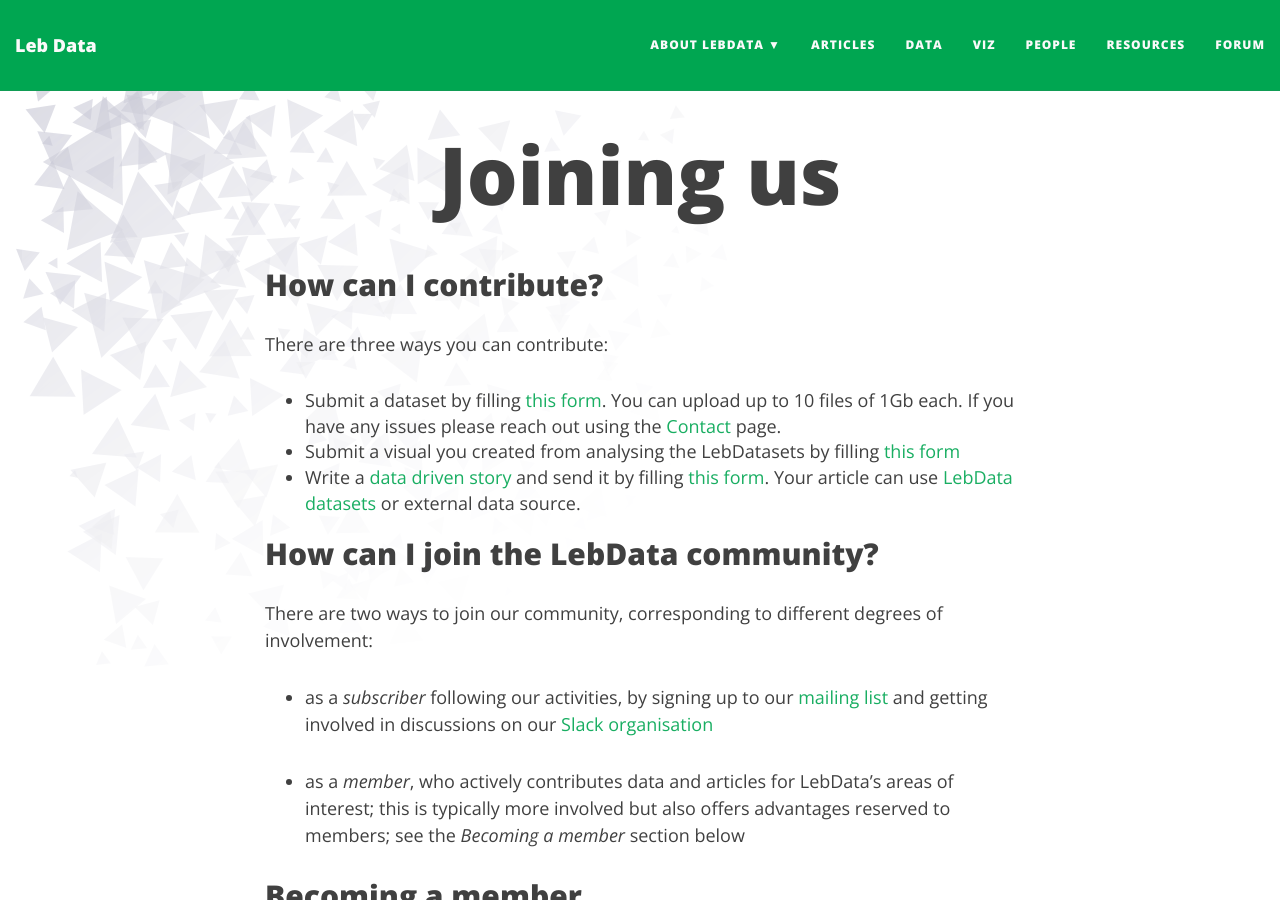
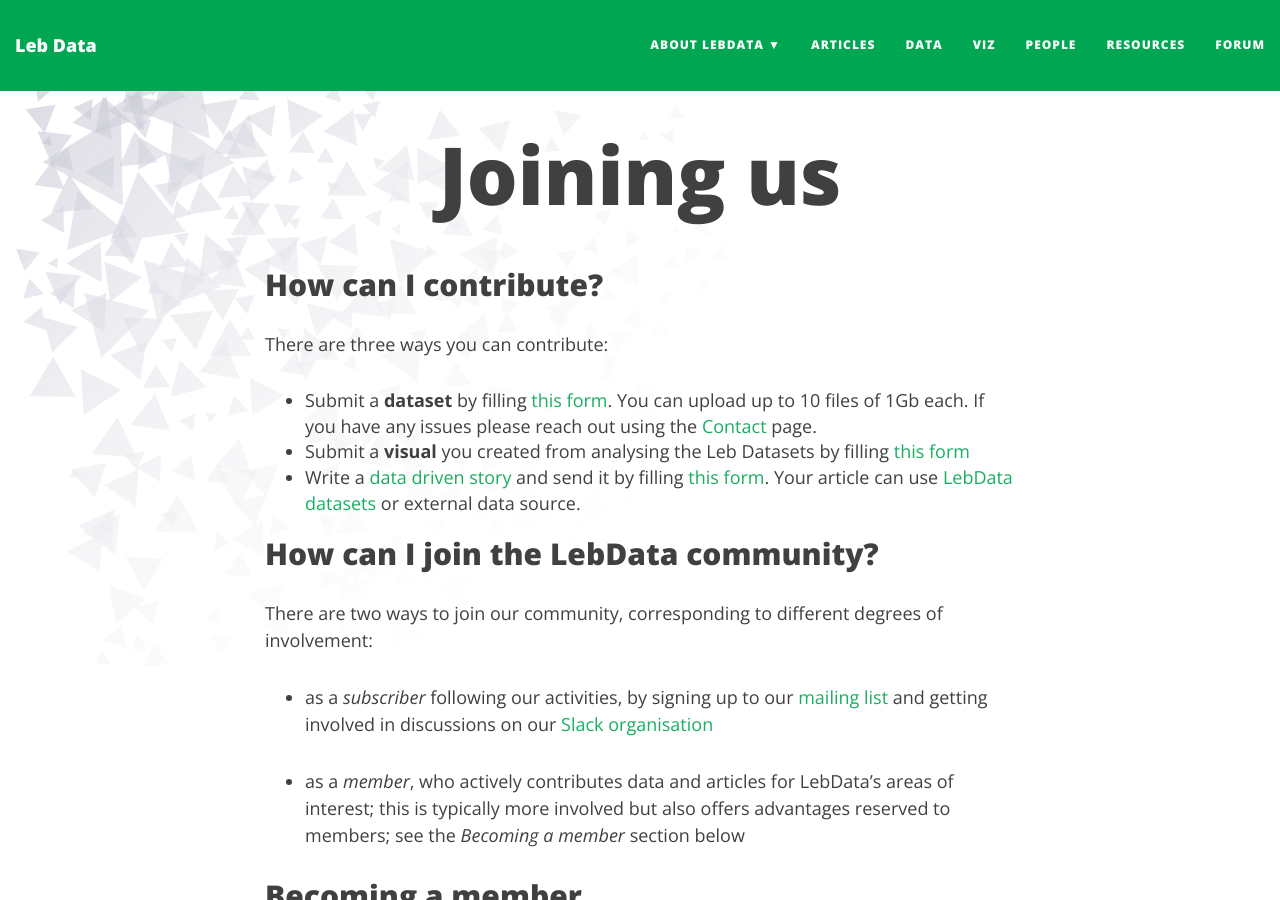
Before and after one commit to alitarraf/lebdata, a Jekyll site: the page built from join.md, in a window 1280 px wide and 900 px high. Built offline with Jekyll 4.4.1, drawn with Linux system fonts in a browser that asks for light colours; nearby versions of some CDN libraries; some of the changed text lies outside the part shown.

Commit message:
Update join.md

```diff
--- a/join.md
+++ b/join.md
@@ -4,8 +4,8 @@ title: Joining us
 ## How can I contribute?
 
 There are three ways you can contribute:
-- Submit a dataset by filling [this form](https://forms.gle/qhhbEbHBeo9fDKs4A). You can upload up to 10 files of 1Gb each. If you have any issues please reach out using the [Contact](/contact) page.
-- Submit a visual you created from analysing the LebDatasets by filling [this form](https://forms.gle/L9EFxRWQCNEGybVy5)
+- Submit a **dataset** by filling [this form](https://forms.gle/qhhbEbHBeo9fDKs4A). You can upload up to 10 files of 1Gb each. If you have any issues please reach out using the [Contact](/contact) page.
+- Submit a **visual** you created from analysing the Leb Datasets by filling [this form](https://forms.gle/L9EFxRWQCNEGybVy5)
 - Write a [data driven story](https://buzzsumo.com/blog/how-to-write-data-driven-stories-5-core-narratives/) and send it by filling [this form](https://forms.gle/uNZNatddVNurR43S8). Your article can use [LebData datasets](/data) or external data source.
 
 ## How can I join the LebData community?
```
Also changed, not shown: other parts of join.md (+1 -1 lines).
